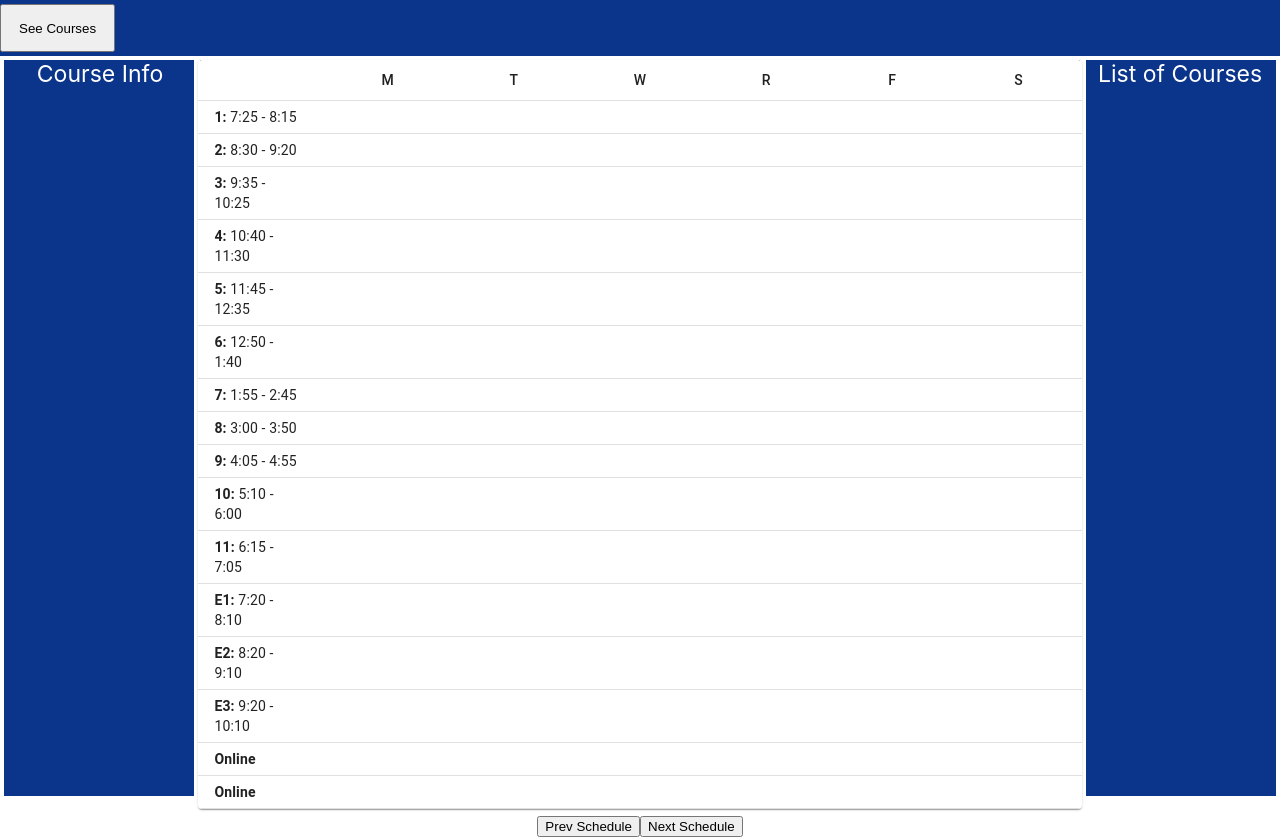
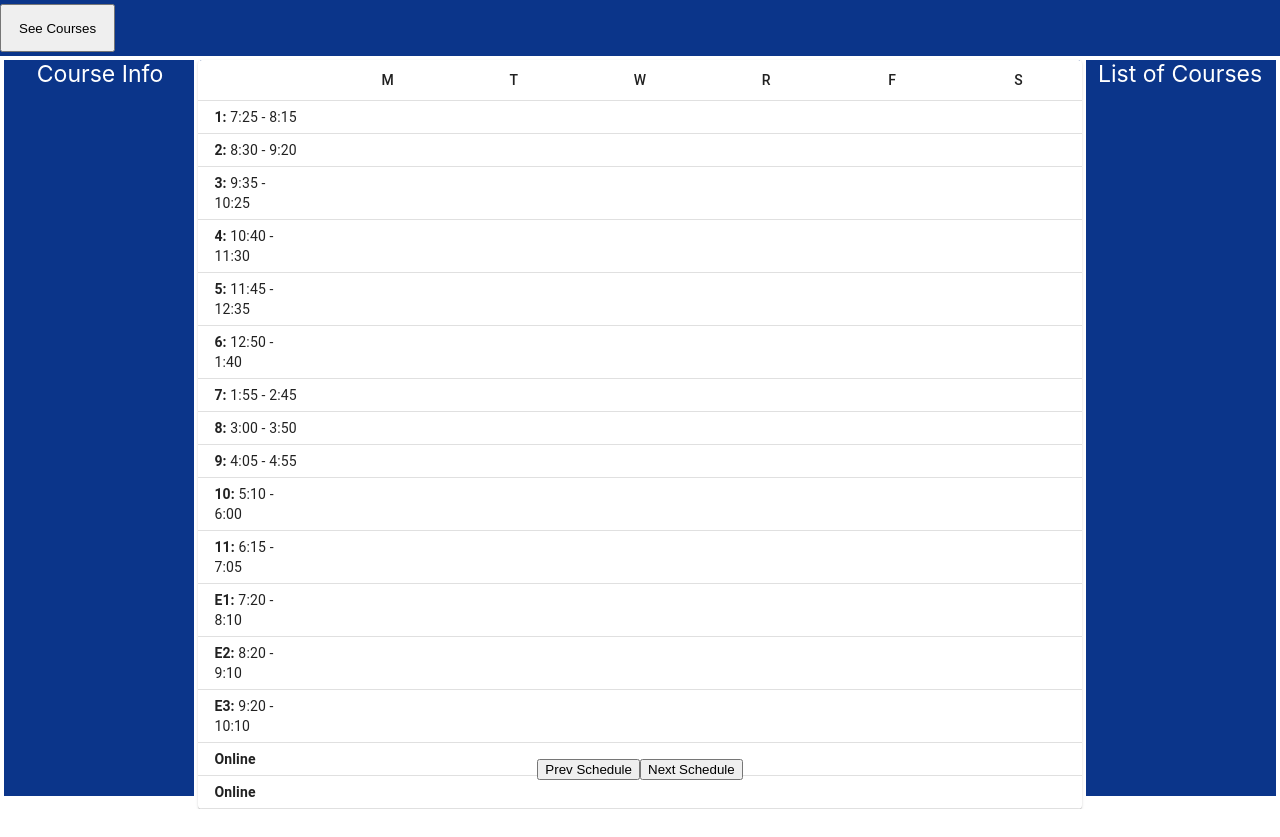
Before and after one commit to kc0813/ScheduGator, a React (Create React App) app in the folder frontend/: page / in a window 1280 px wide. Both pictures are taken after a click on the button "See Sample Schedules". After the commit the page ends 809 px from the top, so only its background shows below. Built offline with nearby package versions, Linux system fonts and the light colour scheme.

Commit message:
made next and prev buttons functional on 2nd page

```diff
--- a/frontend/src/App.css
+++ b/frontend/src/App.css
@@ -108,3 +108,10 @@
   height: 35vw;
   width: 35vw;
 }
+
+.nextPrev {
+  position: absolute;
+  bottom: 2vh;
+  width: inherit;
+  margin: auto;
+}
--- a/frontend/src/App.tsx
+++ b/frontend/src/App.tsx
@@ -3,6 +3,7 @@ import './App.css';
 import ScheduleListing from './Schedule/Schedule';
 import CourseListing from './CourseListing/CourseListing';
 import { Course } from "./Course";
+import { samples } from "./Schedule/Schedule";
 
 function App() {
 	const [renderWin, setRenderWin] = useState("Courses");
@@ -18,7 +19,12 @@ function App() {
 			setColorMap={setColorMap}/>;
 	}
 	else{
-		return <ScheduleListing setRenderWin={setRenderWin} courseList={courseList} colorMap={colorMap} setColorMap={setColorMap}/>;
+		return <ScheduleListing
+					setRenderWin={setRenderWin}
+					courseList={courseList}
+					colorMap={colorMap}
+					setColorMap={setColorMap}
+					sampleSchedules={samples}/>;
 	}
 
 }
--- a/frontend/src/Schedule/Schedule.tsx
+++ b/frontend/src/Schedule/Schedule.tsx
@@ -1,6 +1,7 @@
 import SelectedCourses from "../CourseListing/SelectedCourses/SelectedCourses";
 import Calendar from "./Calendar";
 import { Course, Schedule } from "../Course";
+import { MouseEventHandler, useState } from "react";
 
 
 let sample1 = new Map<string, string[]>();
@@ -19,19 +20,25 @@ sample2.set("W", ["", "", "MAA4402", "", "", "COP4020", "", "CEN3031", "", "", "
 sample2.set("R", ["", "", "", "", "", "", "", "", "", "", "", "", "", ""]);
 sample2.set("F", ["", "", "MAA4402", "", "", "COP4020", "", "CEN3031", "", "", "", "", "", ""]);
 sample2.set("S", ["", "", "", "", "", "", "", "", "", "", "", "", "", ""]);
-sample2.set("ONLINE", [])
+sample2.set("ONLINE", ["MAS3114"])
 
-let sampleSchedule = {template: sample1};
-let samples = [sample1, sample2];
+let sampleSchedule1 = {template: sample1};
+let sampleSchedule2 = {template: sample2};
+let samples = [sampleSchedule1, sampleSchedule2];
+export {samples};
 
 function ScheduleListing(
     props: {
         setRenderWin: (state: string) => void,
         courseList:Course[],
         colorMap: Map<string, string>,
-        setColorMap: (colorMap: Map<string, string>) => void
+        setColorMap: (colorMap: Map<string, string>) => void,
+        sampleSchedules: Schedule[]
     }
 ) {
+    const [sampleSchedule, setSampleSchedule] = useState<Schedule>();
+    const [i, setI] = useState<number>(0);
+
 	return(
     <div className="Schedule">
         <header className="Schedule-header">
@@ -55,9 +62,21 @@ function ScheduleListing(
             </div>
 
             <div className="courses">
-                <Calendar schedule={sampleSchedule} colorMap={props.colorMap}/>
-                <button>Prev Schedule</button>
-                <button>Next Schedule</button>
+                <Calendar
+                    schedule={props.sampleSchedules[i % props.sampleSchedules.length]}
+                    colorMap={props.colorMap}/>
+                <div className = "nextPrev">
+                    <button onClick={e => {
+                        setI(i-1)
+                        setSampleSchedule(props.sampleSchedules[i % props.sampleSchedules.length])}}>
+                        Prev Schedule
+                    </button>
+                    <button onClick={e => {
+                        setI(i+1)
+                        setSampleSchedule(props.sampleSchedules[i % props.sampleSchedules.length])}}>
+                        Next Schedule
+                    </button>
+                </div>
             </div>
 
         </header>
```
